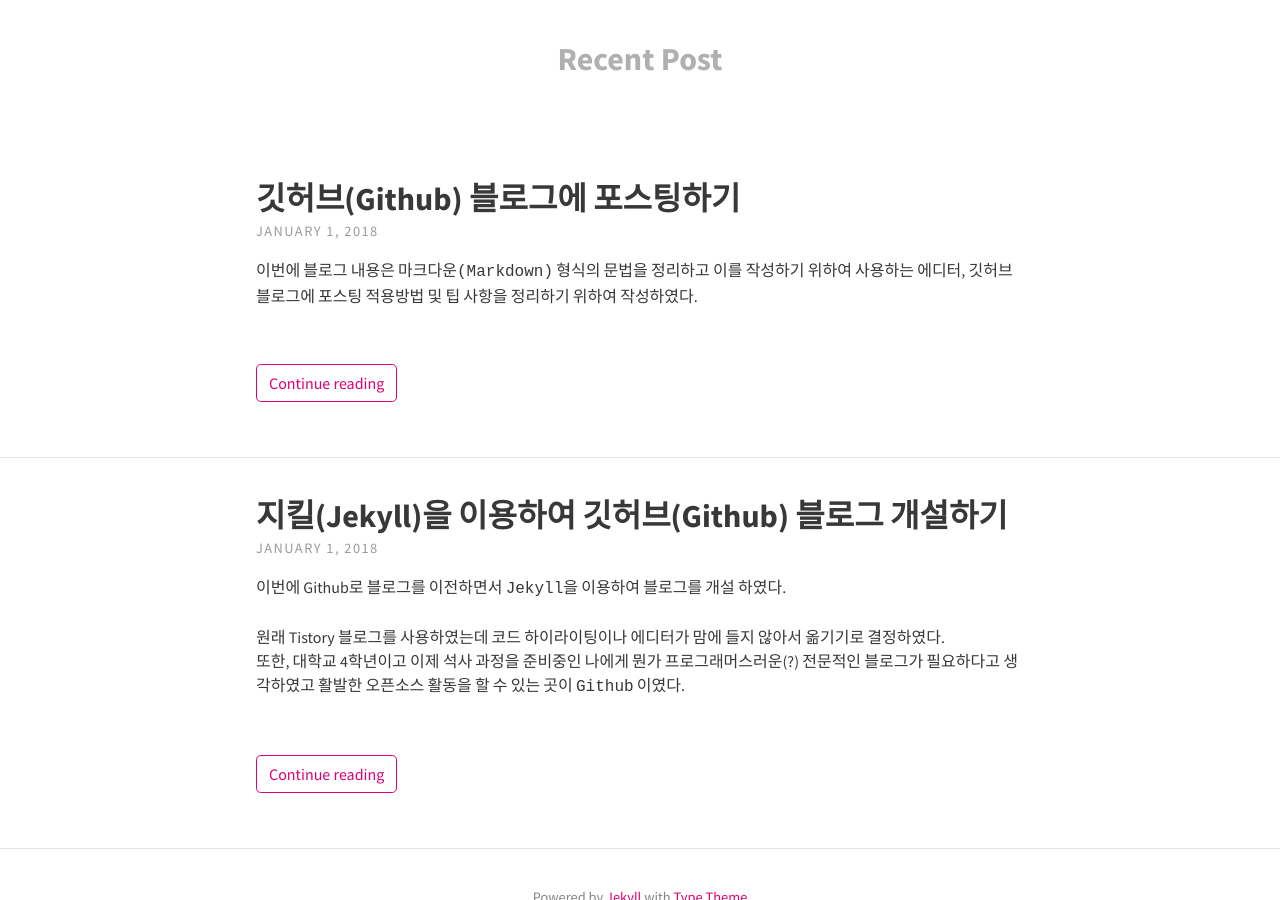
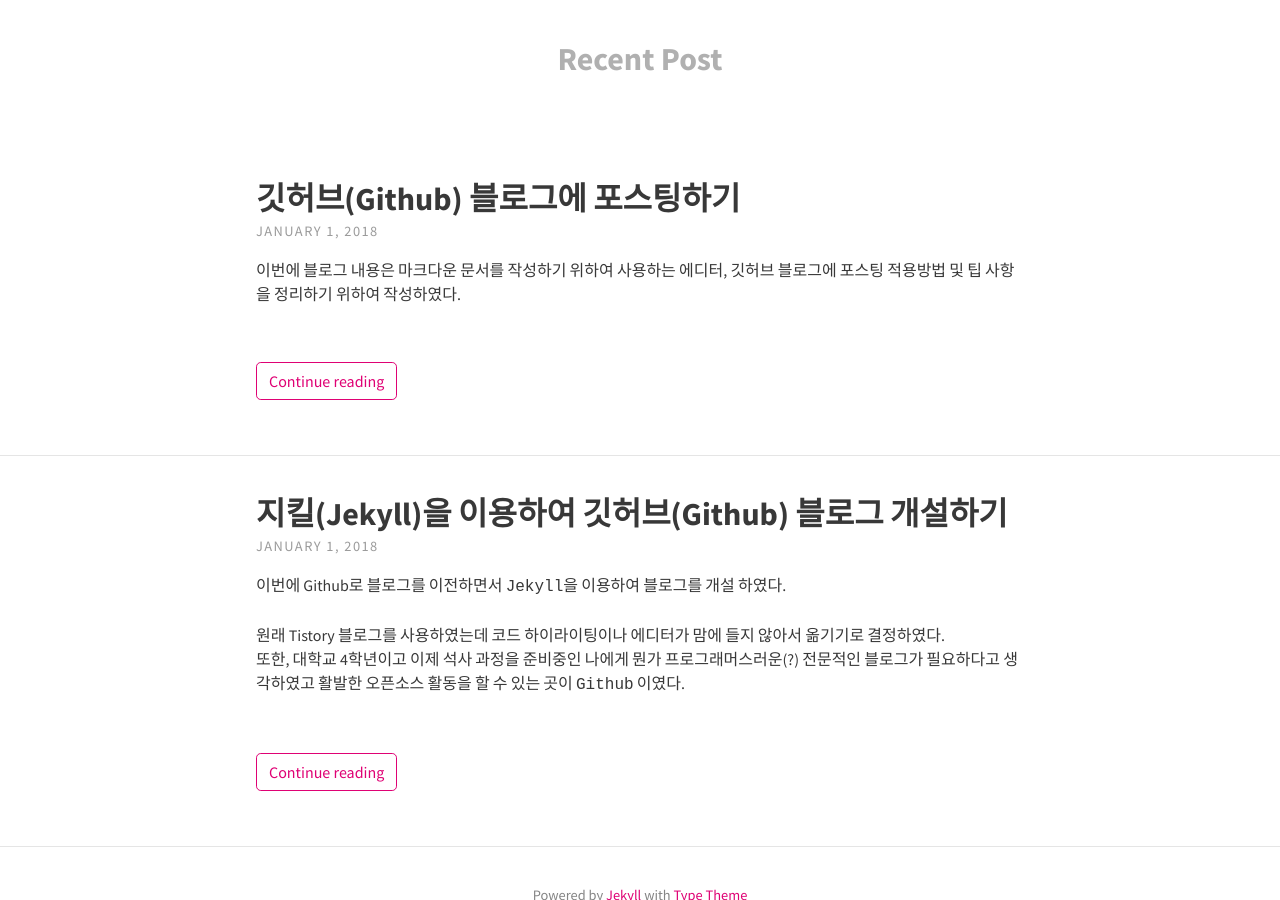
Before and after one commit to devYurim/devYurim.github.io, a Jekyll site: the page built from index.html, in a window 1280 px wide and 900 px high, scrolled down 600 px. Built offline with Jekyll 4.4.1, drawn with Linux system fonts in a browser that asks for light colours; nearby versions of some CDN libraries; the list of posts is cut into pages by our own code; comment, search, counter and statistics services are not loaded.

Commit message:
blog posting

```diff
--- a/_posts/2018-01-01-2.md
+++ b/_posts/2018-01-01-2.md
@@ -6,56 +6,40 @@
 ---
 
 
-이번에 블로그 내용은 <code>마크다운(Markdown)</code> 형식의 문법을 정리하고 이를 작성하기 위하여 사용하는 에디터, 깃허브 블로그에 포스팅 적용방법 및 팁 사항을 정리하기 위하여 작성하였다.<br><br>
+이번에 블로그 내용은 마크다운 문서를 작성하기 위하여 사용하는 에디터, 깃허브 블로그에 포스팅 적용방법 및 팁 사항을 정리하기 위하여 작성하였다.<br><br>
 
-> **0. 마크다운 에디터**
+> **1. 마크다운 에디터**
 
 
 마크다운(Markdown) 형식의 문서를 작성하기 위해서는 마크다운 에디터를 사용하는 것이 편하다.
 나는 [아톰(Atom)](https://atom.io) 에디터로 마크다운 문서를 작성한다. <code>아톰 에디터</code>는 **마크다운 미리보기(Markdown preview)** 를 제공하여 포스팅이 어떻게 작성되는지 확인하면서 작성 할 수 있다. 마크다운 편집기는 <code>아톰</code>이 아니더라도 미리보기가 제공되는 편집기를 사용하는 것을 추천한다.<br>
 
 
-
-<center><img src="https://user-images.githubusercontent.com/20412850/34468089-cf58fba0-ef44-11e7-9eef-ccda913c499d.png" width=60%></center><br><br>
+<center><img src="https://user-images.githubusercontent.com/20412850/34468412-ba059536-ef4b-11e7-90d4-3313e9fed8f9.png" width="60%"></center><br><br>
 
 
-> **1. 마크다운 파일 생성**
+> **2. 마크다운 파일 생성**
 
 깃허브 블로그 페이지는 <code>마크다운(Markdown) 문서(.md)</code>로 작성 한다.<br>
 블로그 디렉터리를 확인하면 **posts** 라는 폴더가 있는데 이곳이 블로그 포스팅으로 작성한 파일을 넣어두는 부분이다.<br>
 
-<center><img src="https://user-images.githubusercontent.com/20412850/34467342-1c90967a-ef32-11e7-83bd-0e59c2ac80ac.png" widht=60%></center><br><br>
+<center><img src="https://user-images.githubusercontent.com/20412850/34467342-1c90967a-ef32-11e7-83bd-0e59c2ac80ac.png" width="60%"></center><br><br>
 
 
-블로그 테마별로 날짜를 적는 형식이 조금씩 다른 것 같다. 어떤 테마에는 위의 yml 형식 부분에 적어 두는 곳도 있고 나처럼 제목에 날짜를 달면 자동으로 포스팅한 날짜가 블로그에 적용이 되는 테마도 있는 것 같다. 파일 제목은 포스팅 콘텐츠의 url에 사용이 된다. <br><br>
+블로그 테마별로 날짜를 적는 형식이 조금씩 다른 것 같다. 어떤 테마에는 위의 yml 형식 부분에 적어 두는 곳도 있고 나처럼 문서 제목에 날짜를 달면 자동으로 포스팅한 날짜가 블로그에 적용이 되는 테마도 있는 것 같다. 파일 제목은 포스팅 콘텐츠의 url에 사용이 된다. <br><br>
 
-<center><img src="https://user-images.githubusercontent.com/20412850/34467427-cd2e76f8-ef34-11e7-8ee4-b99186fede6c.png" width=60%></center><br><br>
+<center><img src="https://user-images.githubusercontent.com/20412850/34467427-cd2e76f8-ef34-11e7-8ee4-b99186fede6c.png" width="60%"></center><br><br>
 
 먼저 블로그 포스팅 내용을 작성하기 전에 상단의 위의 그림처럼 형식을 먼저 작성한다. **<code>layout: post</code>** 는 포스팅 내용을 작성한다는 뜻이다. **<code>layout: page</code>** 이면 새로운 페이지를 생성할 수 있다. **title** 은 포스팅 하는 컨텐츠의 이름, **comments** 는 댓글을 달수 있도록 허용할 것인가 여부, **tag** 는 포스팅에 달 태그를 작성하는 곳이다. 테마의 기능마다 작성할 수 있는 것이 제한되어 있으므로 테마 기능에 따라서 작성하면 된다.<br><br>
 
-<center><img src="https://user-images.githubusercontent.com/20412850/34467442-49e55c34-ef35-11e7-8e87-8505ef39b287.png" width=60%></center><br><br>
+<center><img src="https://user-images.githubusercontent.com/20412850/34467442-49e55c34-ef35-11e7-8e87-8505ef39b287.png" width="60%"></center><br><br>
 
 위의 사진은 <code>about.md</code>라는 마크다운 형식의 파일을 작성하여 **page를 생성** 한 모습이다. 페이지를 생성하고 싶으면 루트 디렉토리에 넣어주면 생성이 된다.**(devYurim.github.io/about.md)**
 <br><br>
 
-> **2. 마크다운 문법**
+> **3. 깃허브(Github) 블로그에 업로드**
 
-포스팅을 작성하기 위해서는 마크다운 문법을 사용하여 포스팅 내용을 작성하여야 한다.<br>
-
- 1) 헤더(Headers) : 1~6까지 지원 <br>
-
- {% highlight js %}
- # H1       /* # H1*/
- ## H2      /* ## H2*/
- ### H3     /* ### H3*/
- #### H4    /* #### H4*/
- ##### H5   /* #### H4*/
- ###### H6  /* #### H6*/
- {% endhighlight %}
-
-* 표 제너레이터 : http://www.tablesgenerator.com/markdown_tables
-
-포스팅 할 내용을 마크다운 문법으로 작성하고 posts 폴더안에 넣어둔다음 레퍼지토리에 커밋 및 푸쉬를 하면 내 블로그에 적용이 된다.
+항상 깃허브에 변경사항을 적용할 때는 저장소에 커밋 및 푸쉬를 해주면 된다.
 
 {% highlight js %}
 /*로컬 저장소로 경로 이동 후 아래의 명령어 실행*/
@@ -63,6 +47,8 @@
 $ git commit -m "커밋내용"
 $ git push origin master
 {% endhighlight %}
+
+
 <br>
 <br>
 <br>
```
Also changed, not shown: 3 other files.
